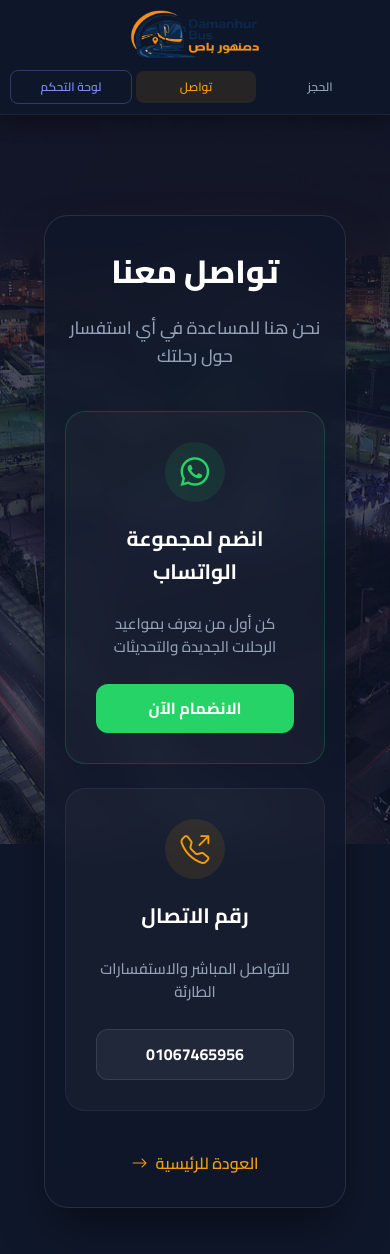
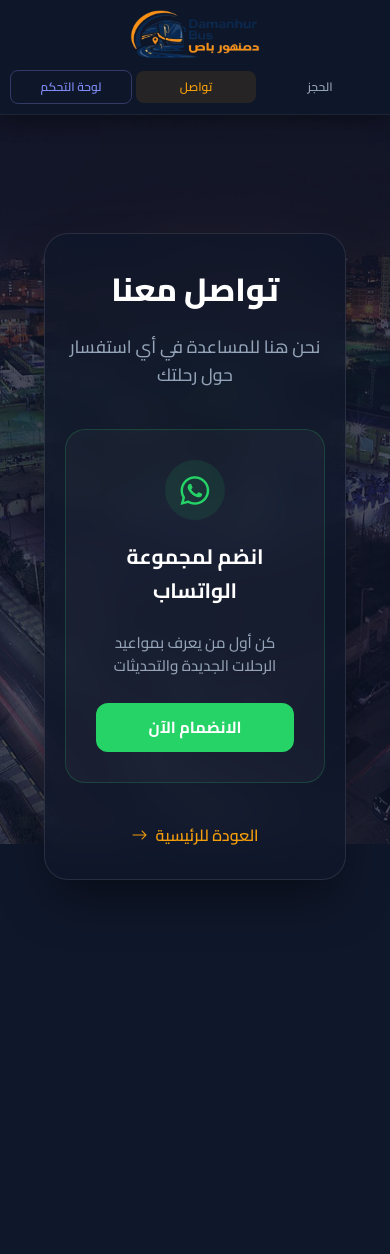
Before and after one commit to ZiadNader1/DamanhurBus, an Angular app in the folder client/: page /contact in a window 390 px wide. Shown: the top 1254 px of the page. After the commit the page ends 999 px from the top, so only its background shows below. Built offline with nearby package versions, Linux system fonts and the light colour scheme.

Commit message:
Remove phone number from contact page, keep WhatsApp group only

```diff
--- a/client/src/app/components/contact/contact.html
+++ b/client/src/app/components/contact/contact.html
@@ -17,18 +17,6 @@
                     الانضمام الآن
                 </a>
             </div>
-
-            <!-- Phone Section -->
-            <div class="contact-item">
-                <div class="icon-box">
-                    <i class="bi bi-telephone-outbound"></i>
-                </div>
-                <h3> رقم الاتصال</h3>
-                <p>للتواصل المباشر والاستفسارات الطارئة</p>
-                <a [href]="'tel:' + phoneNumber" class="contact-btn phone">
-                    {{ phoneNumber }}
-                </a>
-            </div>
         </div>
 
         <footer class="contact-footer">
```
